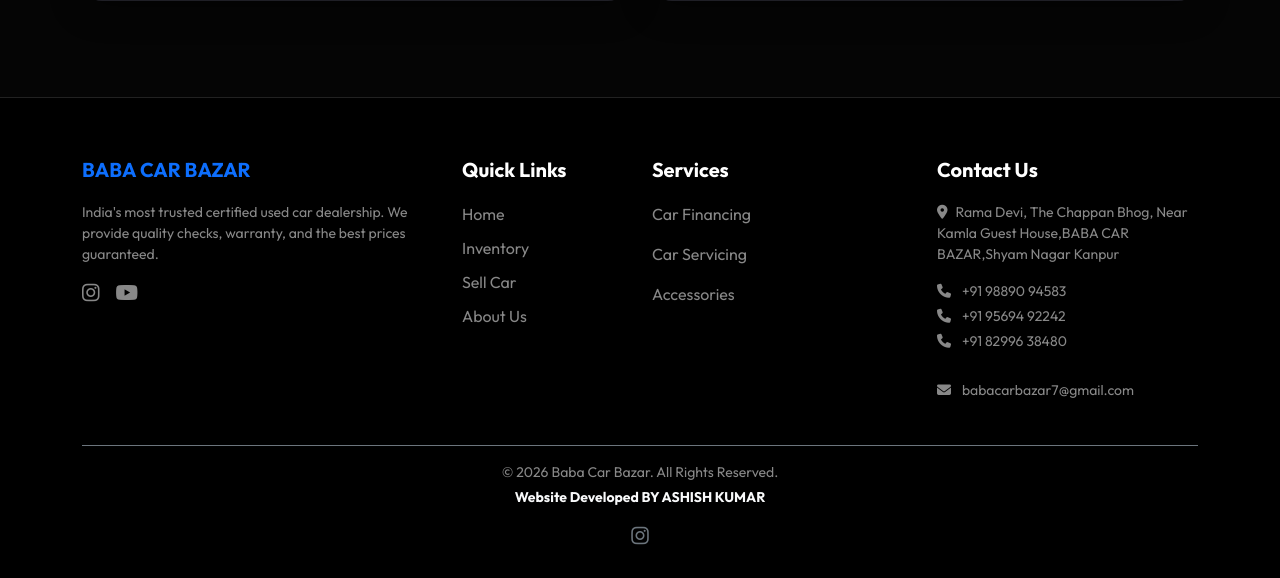
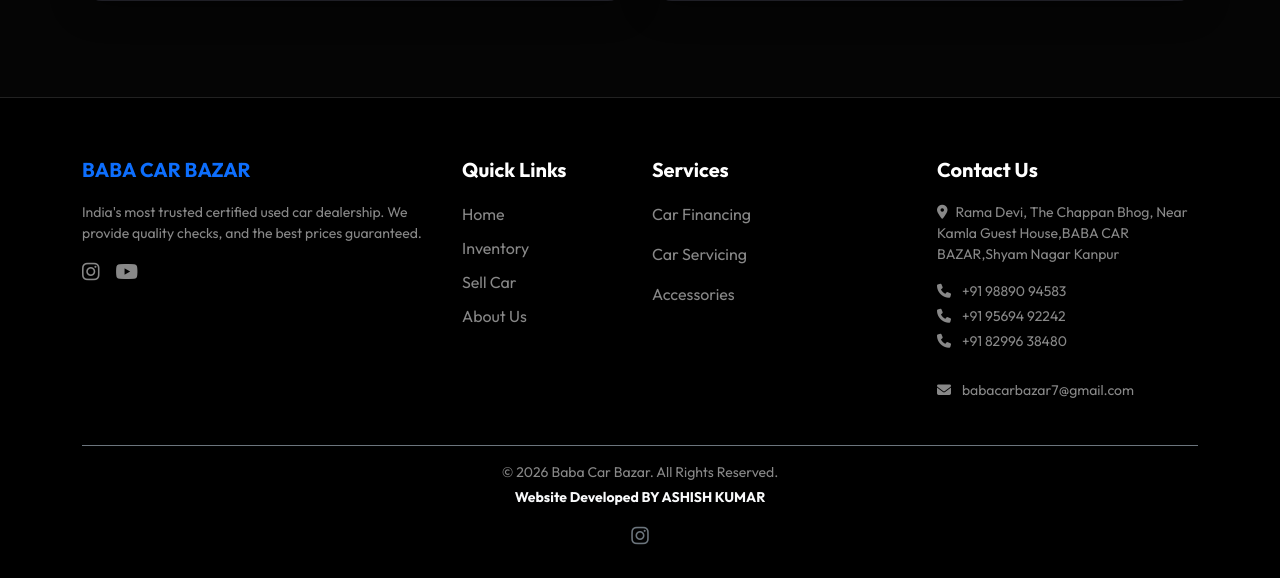
Before and after one commit to babacarbazar7-maker/BABA_CAR_BAZAR_WEBSITE_V-1.0.0, a Flask app: page / in a window 1280 px wide. Shown: the part 1334-1912 px from the top of the page. Run offline with Flask 3, Linux system fonts and the light colour scheme.

Commit message:
Update index.html

```diff
--- a/templates/index.html
+++ b/templates/index.html
@@ -1028,7 +1028,7 @@
             <div class="row">
                 <div class="col-md-4 mb-4">
                     <h5 class="text-primary">BABA CAR BAZAR</h5>
-                    <p class="small">India's most trusted certified used car dealership. We provide quality checks, warranty, and the best prices guaranteed.</p>
+                    <p class="small">India's most trusted certified used car dealership. We provide quality checks, and the best prices guaranteed.</p>
                     <div class="d-flex gap-3 mt-3">
                         <a href="https://www.instagram.com/baba_car_bazaar?igsh=MXdpc2hmZjN1bm84bA=="><i class="fab fa-instagram fa-lg"></i></a>
 
```
